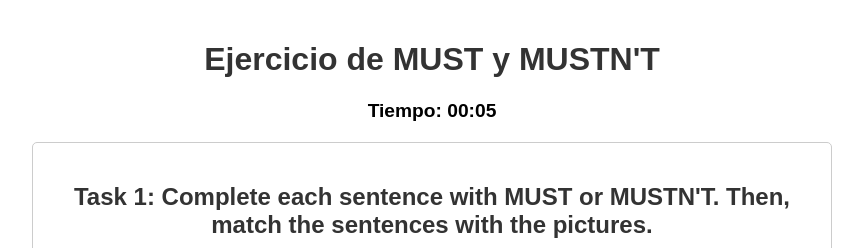
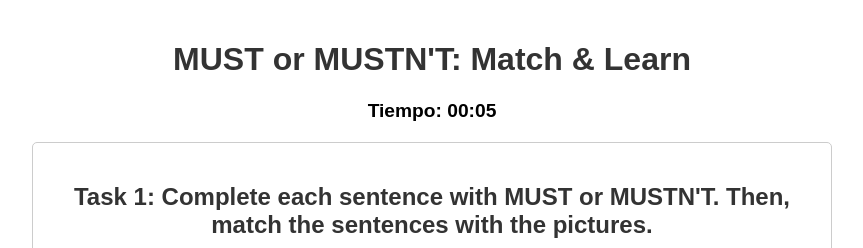
Before and after one commit to Yam12221/Must, a plain HTML site: page index.html in a window 1280 px wide. Shown: the top 248 px of the page, without its empty margins (208-1071 px from the left). Drawn offline with Linux system fonts and the light colour scheme.

Commit message:
Update index.html

```diff
--- a/index.html
+++ b/index.html
@@ -3,7 +3,7 @@
 <head>
     <meta charset="UTF-8">
     <meta name="viewport" content="width=device-width, initial-scale=1.0">
-    <title>Ejercicio de MUST y MUSTN'T</title>
+    <title>MUST or MUSTN'T: Match & Learn</title>
     <style>
         body {
             font-family: Arial, sans-serif;
@@ -107,7 +107,7 @@
     </style>
 </head>
 <body>
-    <h1>Ejercicio de MUST y MUSTN'T</h1>
+    <h1>MUST or MUSTN'T: Match & Learn</h1>
 
     <div class="timer" id="timer">Tiempo: 00:00</div>
 
```
